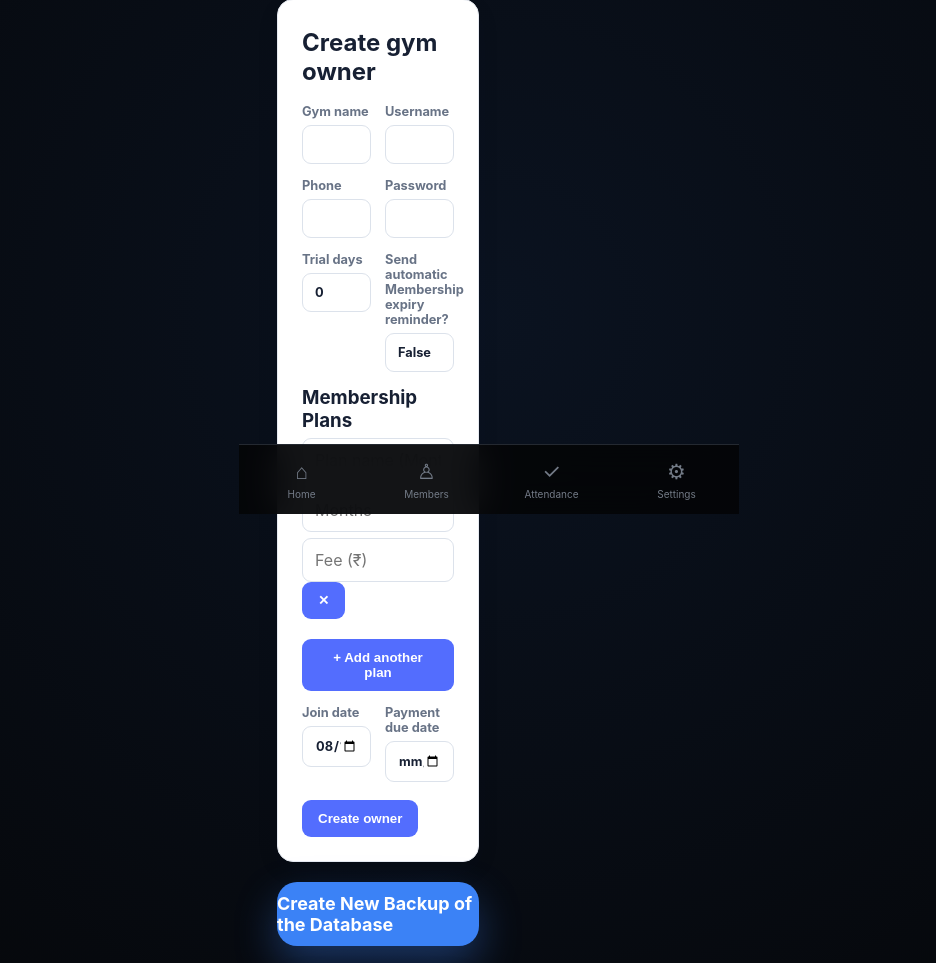
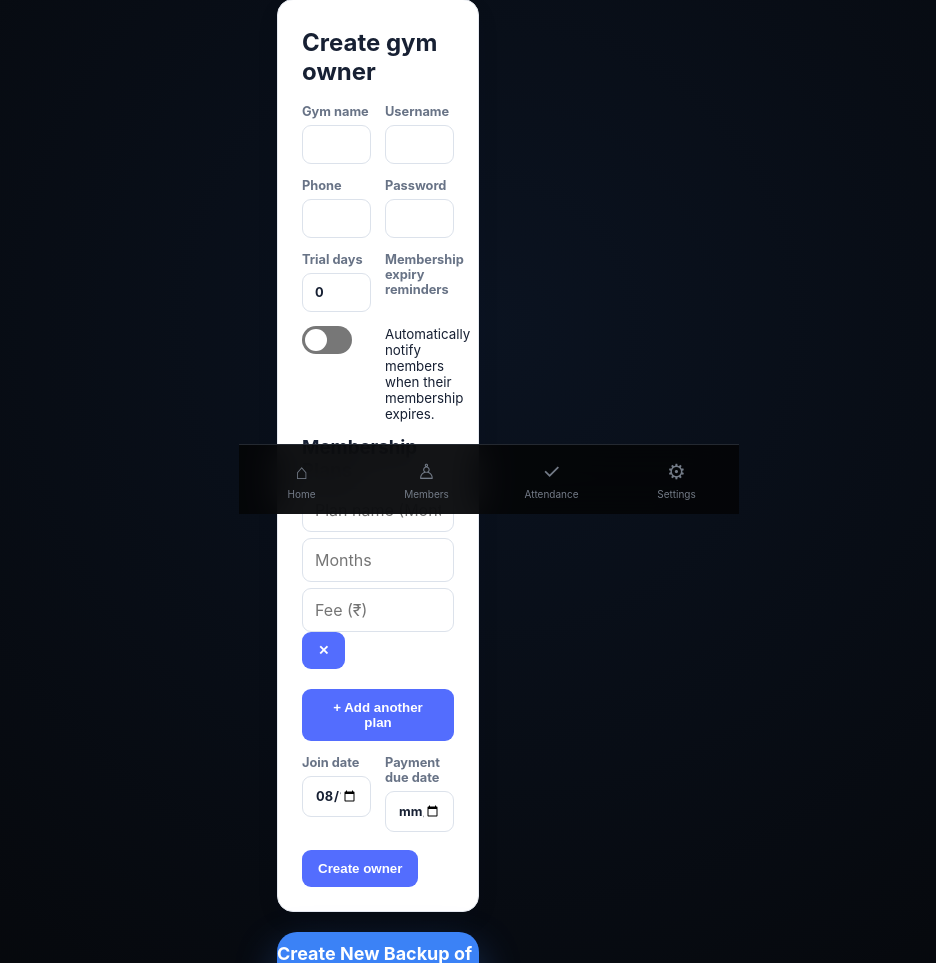
Before and after one commit to LearnEHKing/GYM-Management, a Flask app: page /admin in a window 1280 px wide. Shown: the part 286-1249 px from the top of the page, without its empty margins (151-1087 px from the left). Run offline with Flask 3, Linux system fonts and the light colour scheme; a user stored in the database is signed in; data comes from the database, SQL or seed files in the repository; both versions use the stored data as it was after the commit; data that the repository does not hold is empty.

Commit message:
Added Send_reminder toggle switch and remeber login.

```diff
--- a/config.py
+++ b/config.py
@@ -2,6 +2,7 @@ admin = {
     "username":"admin",
     "membership_reminder_timedelta":2,
 }
+app_secret_key= "pe82uebdiw8wu"
 
 reminder_message = (
     "👋 Hi {},\n\n"
--- a/main.py
+++ b/main.py
@@ -1,15 +1,19 @@
 from flask import Flask
 from flask_login import LoginManager
+from datetime import timedelta
 
 from scheduler import init_scheduler
 from models import GymOwner, db
+from config import app_secret_key
 
 
 def create_app():
     app = Flask(__name__)
-    app.secret_key = "ppp"
+    app.secret_key = app_secret_key
     app.config["SQLALCHEMY_DATABASE_URI"] = "sqlite:///gym.db"
     app.config["SQLALCHEMY_TRACK_MODIFICATIONS"] = False
+    app.config['REMEMBER_COOKIE_DURATION'] = timedelta(days=30)
+    app.config['REMEMBER_COOKIE_REFRESH_EACH_REQUEST'] = True
     db.init_app(app)
 
     init_scheduler(app)
--- a/routes/admin.py
+++ b/routes/admin.py
@@ -47,7 +47,7 @@ def create_owner():
         plan_durations = request.form.getlist("plan_duration[]")
         plan_fees = request.form.getlist("plan_fee[]")
         trial_days = int(request.form["trial_days"])
-        send_reminder = bool(request.form["send_reminder"])
+        send_reminder = request.form["send_reminder"] == "True"
         join_date = datetime.strptime(request.form["join_date"], "%Y-%m-%d").date()
         due_value = request.form.get("payment_due_date", "")
         due_date = datetime.strptime(due_value, "%Y-%m-%d").date() if due_value else None
@@ -88,7 +88,7 @@ def edit_owner(owner_id):
         due_value = request.form.get("payment_due_date", "")
         owner.payment_due_date = datetime.strptime(due_value, "%Y-%m-%d").date() if due_value else None
         password = request.form.get("password", "")
-        owner.send_reminder = bool(request.form["send_reminder"])
+        owner.send_reminder = request.form["send_reminder"] == "True"
         if password:
             if len(password) < 8:
                 raise ValueError
--- a/routes/auth.py
+++ b/routes/auth.py
@@ -15,7 +15,7 @@ def login():
     if request.method == "POST":
         owner = GymOwner.query.filter_by(username=request.form["username"]).first()
         if owner and check_password_hash(owner.password_hash, request.form["password"]):
-            login_user(owner)
+            login_user(owner,remember=True)
             return redirect(url_for("members.index"))
         error = "Invalid username or password."
     return render_template("login.html", error=error)
--- a/static/css/admin.css
+++ b/static/css/admin.css
@@ -286,6 +286,48 @@ dialog::backdrop {
 
 }
 
+.switch {
+    position: relative;
+    display: inline-block;
+    width: 50px;
+    height: 28px;
+}
+
+.switch input {
+    opacity: 0;
+    width: 0;
+    height: 0;
+}
+
+.slider {
+    position: absolute;
+    cursor: pointer;
+    inset: 0;
+    background-color: #777;
+    border-radius: 28px;
+    transition: 0.3s;
+}
+
+.slider::before {
+    content: "";
+    position: absolute;
+    height: 22px;
+    width: 22px;
+    left: 3px;
+    bottom: 3px;
+    background-color: white;
+    border-radius: 50%;
+    transition: 0.3s;
+}
+
+.switch input:checked + .slider {
+    background-color: #22c55e;
+}
+
+.switch input:checked + .slider::before {
+    transform: translateX(22px);
+}
+
 @media(max-width:760px) {
 
   .admin-hero,
--- a/templates/admin.html
+++ b/templates/admin.html
@@ -25,8 +25,14 @@
             autocomplete="new-password"></label>
         <label>Trial days<input name="trial_days" type="number" min="0" value="0" required
             inputmode="numeric"></label>
-        <label>Send automatic Membership expiry reminder?<input name="send_reminder" type="bool" value="False" required
-            inputmode="bool"></label>
+        <label for="send_reminder">Membership expiry reminders</label>
+
+        <label class="switch">
+            <input id="send_reminder" name="send_reminder" type="checkbox" value="True">
+            <span class="slider"></span>
+        </label>
+
+        <small>Automatically notify members when their membership expires.</small>
 
         <div class="wide">
           <h3>Membership Plans</h3>
@@ -151,8 +157,10 @@
       <label>Phone<input name="phone" value="{{ owner.phone }}" required
           maxlength="15"></label>
       <label>Trial days<input name="trial_days" type="number" min="0" value="{{ owner.trial_days }}" required></label>
-      <label>Send automatic Membership expiry reminder?<input name="send_reminder" type="bool" value="False" required
-            inputmode="bool"></label>
+      <label class="switch">
+            <input id="send_reminder" name="send_reminder" type="checkbox" value="True">
+            <span class="slider"></span>
+      </label>
       <label>Join date<input name="join_date" type="date" value="{{ owner.join_date.isoformat() }}"
           required></label>
       <label>Payment due date<input name="payment_due_date" type="date"
```
Also changed, not shown: instance/gym.db.
